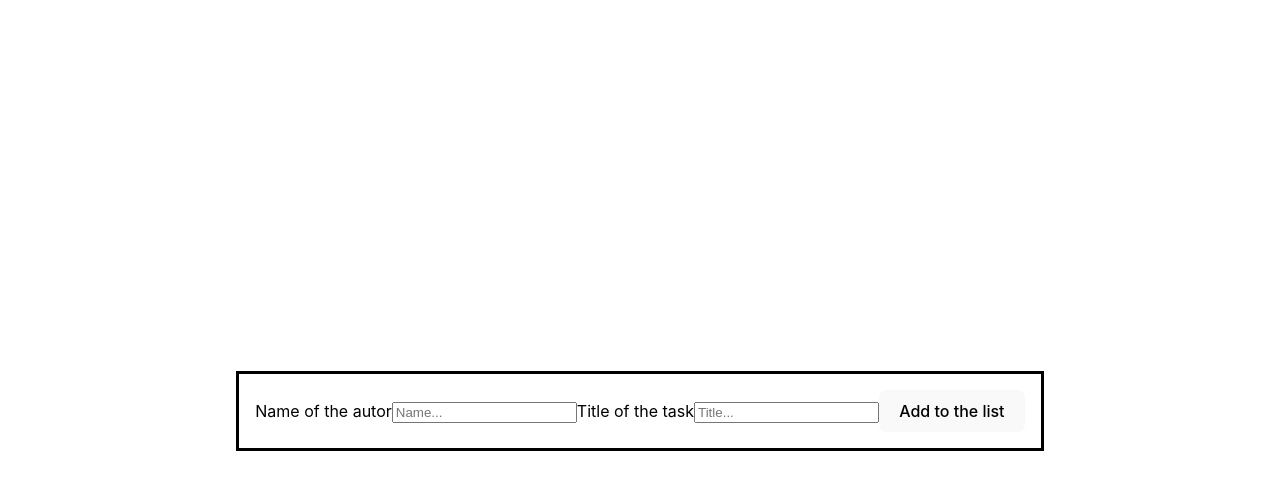
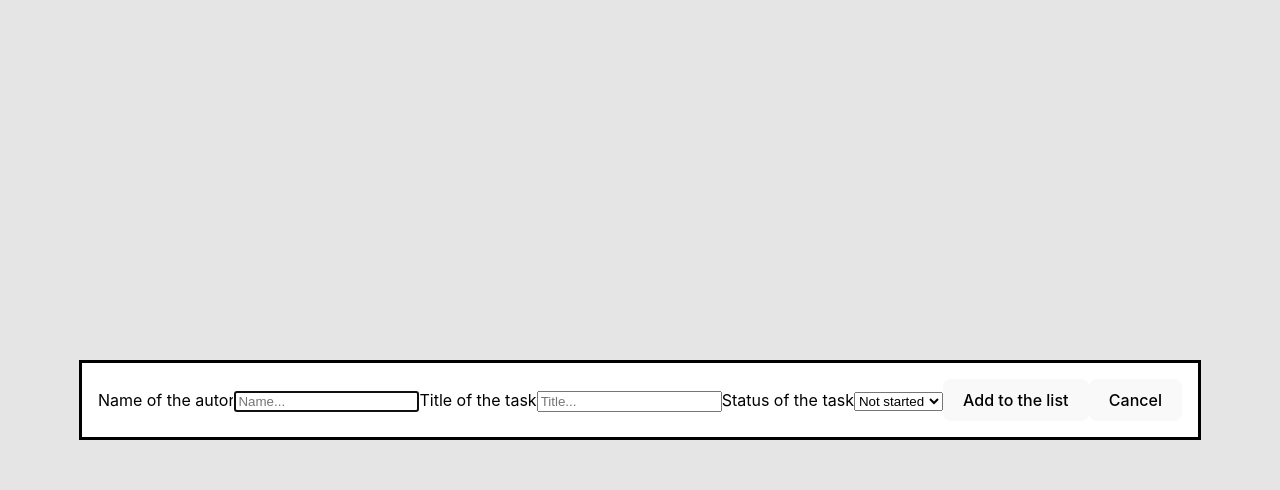
Before and after one commit to Warheart-1/IPSSSIReactAPI, a React (Vite) app in the folder ProjectTODO/: page / in a window 1280 px wide. Both pictures are taken after a click on the button "Add an new todo". Shown: the top 490 px of the page. Built offline with nearby package versions, Linux system fonts and the light colour scheme.

Commit message:
add select with enum and close dialog button

```diff
--- a/ProjectTODO/src/App.tsx
+++ b/ProjectTODO/src/App.tsx
@@ -17,9 +17,9 @@ type TodoProps = {
 
 function App() {
   const [todo, setTodo] = useState<TodoProps[]>();
-  const [showDialogBox, setShowDialog] = useState(false)
 
-  const formRef = useRef<HTMLFormElement | null>(null)
+  const formRef = useRef<HTMLFormElement | null>(null);
+  const dialogRef = useRef<HTMLDialogElement | null>(null);
 
   useEffect(() => {
     const todo = localStorage.getItem('todo')
@@ -37,18 +37,27 @@ function App() {
         id : todo ? todo.length + 1 : 1,
         title: formData.get('title') as string,
         autor: formData.get('autor') as string,
-        status: STATUS.NOTSTARTED,
+        status: formData.get('status') as STATUS,
       }
       const newListTodo = todo ? [...todo, newTodo] : [newTodo]
       setTodo(newListTodo)
       localStorage.setItem('todo', JSON.stringify(newListTodo))
-      setShowDialog(false)
+      dialogRef.current?.close();
     }
   }
 
+  const dialogOpen = ((event : React.MouseEvent<HTMLDialogElement, MouseEvent> ) => {
+    if (event.target === dialogRef.current) {
+      dialogRef.current?.close()
+    }
+  })
+
   return (
     <>
-      <dialog open={showDialogBox}>
+      <div>
+        <dialog ref={dialogRef} onClick={(event) => {
+          dialogOpen(event);
+        }}>
           <form ref={formRef} onSubmit={(event) => addTodo(event)}>
             <label htmlFor='autor'>
               Name of the autor
@@ -58,9 +67,23 @@ function App() {
               Title of the task
             </label>
             <input name='title' placeholder='Title...' />
-          <button disabled={false}>Add to the list</button>
+            <label htmlFor='status'>
+              Status of the task
+            </label>
+            <select name='status'>
+              {Object.values(STATUS).map((status, index) => {
+                return (
+                  <option key={index} value={status}>
+                    {status}
+                  </option>
+                )
+              })}
+            </select>
+            <button disabled={false} type='submit'>Add to the list</button>
+            <button onClick={() => dialogRef.current?.close()} type='reset'>Cancel</button>
           </form>
         </dialog>
+      </div>
         <ol>
           {todo && todo.map((t : TodoProps, index) => {
             return (
@@ -81,7 +104,7 @@ function App() {
             )
           })}
         </ol>
-      <button onClick={() => setShowDialog(!showDialogBox)}>
+        <button onClick={() => dialogRef.current?.showModal()}>
           Add an new todo
         </button>
     </>
```
Lines whose indentation alone changed are shown as unchanged.
